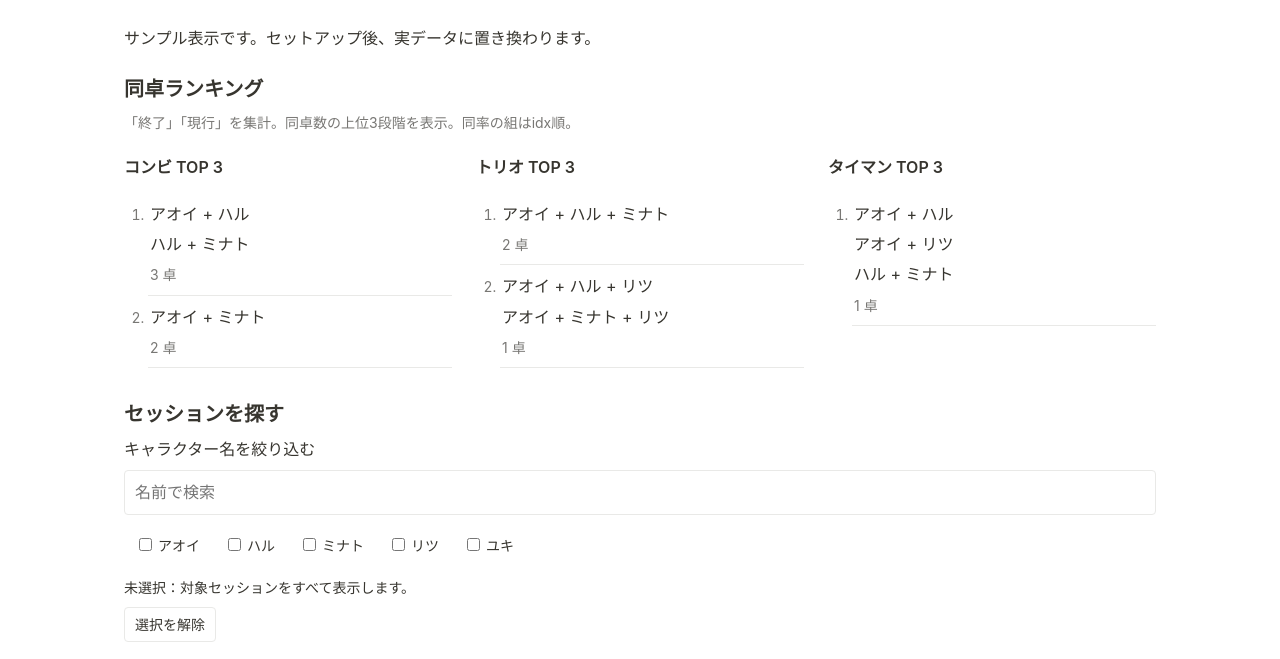
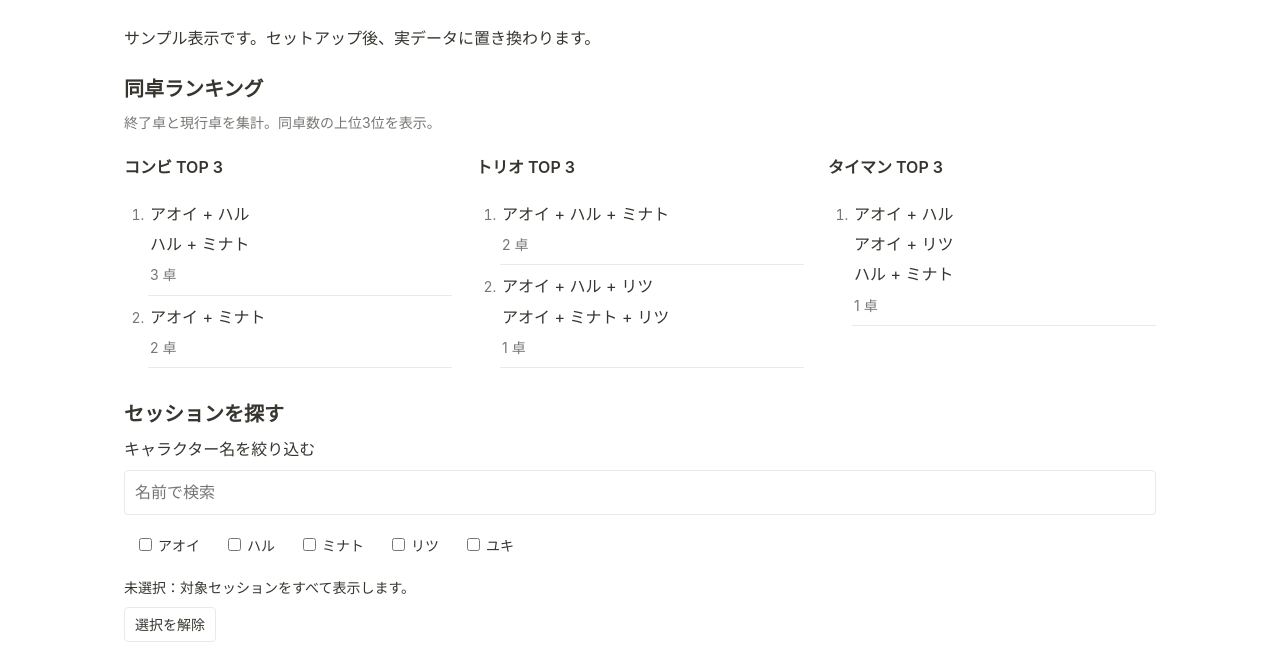
Before and after one commit to t0nb0110/gzranking, a plain HTML site: page web/index.html in a window 1280 px wide. Shown: the part 93-752 px from the top of the page. Drawn offline with Linux system fonts and the light colour scheme.

Commit message:
Update index.html

```diff
--- a/web/index.html
+++ b/web/index.html
@@ -4,7 +4,7 @@
 <meta name="referrer" content="no-referrer"><title>同卓ノート</title><link rel="stylesheet" href="style.css"><script type="module" src="app.js"></script></head>
 <body><main><header><h1>同卓ノート</h1><p id="updated" class="muted"></p></header>
 <p id="notice" role="status">データを読み込んでいます…</p>
-<section aria-labelledby="rank-heading"><h2 id="rank-heading">同卓ランキング</h2><p class="muted">「終了」「現行」を集計。同卓数の上位3段階を表示。同率の組はidx順。</p><div id="rankings" class="rankings"></div></section>
+<section aria-labelledby="rank-heading"><h2 id="rank-heading">同卓ランキング</h2><p class="muted">終了卓と現行卓を集計。同卓数の上位3位を表示。</p><div id="rankings" class="rankings"></div></section>
 <section aria-labelledby="search-heading"><h2 id="search-heading">セッションを探す</h2><label for="character-search">キャラクター名を絞り込む</label><input id="character-search" type="search" placeholder="名前で検索" disabled>
 <div id="characters" class="characters" role="group" aria-label="キャラクター選択"></div><p id="selected"></p><button id="clear" disabled>選択を解除</button>
 <fieldset disabled id="modes"><legend>参加条件</legend><label><input type="radio" name="mode" value="all" checked>全員参加 <small>ほかのキャラも参加可</small></label><label><input type="radio" name="mode" value="exact">選択者のみ参加 <small>参加者が完全一致</small></label></fieldset>
```
